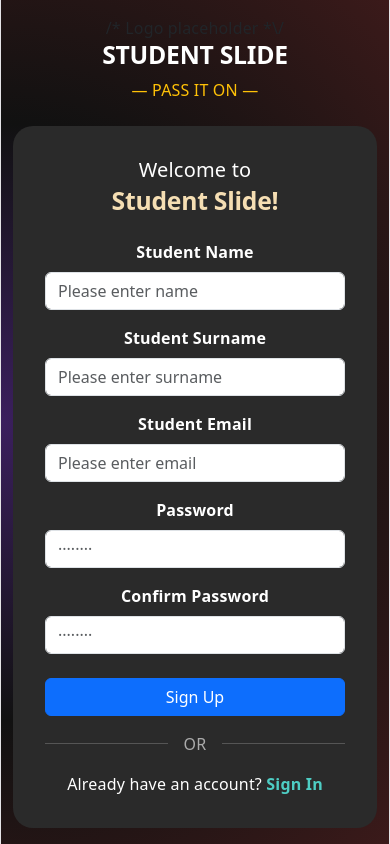
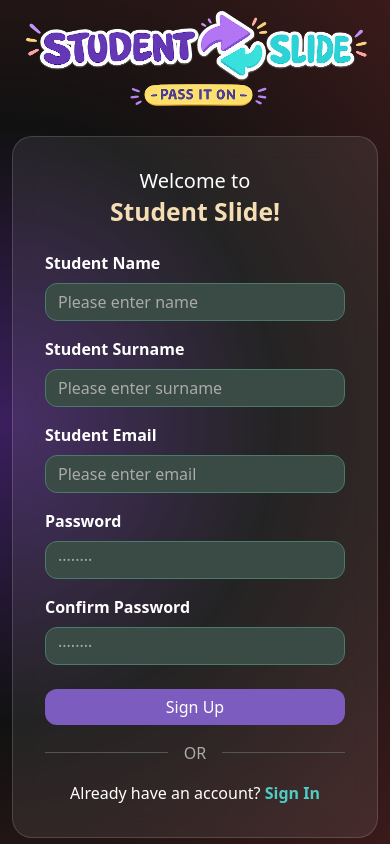
Before and after one commit to gabri3llp/dv200_keyboardlickers_studentslide, a React (Vite) app in the folder studentslide/: page /signup in a window 390 px wide. Built offline with nearby package versions, Linux system fonts and the light colour scheme.

Commit message:
addressed the UI issues on both pages. made the auth-card transparent, added the logo and made sure the width stretched the full page on desktop but still remaining responsive.

```diff
--- a/studentslide/index.html
+++ b/studentslide/index.html
@@ -2,7 +2,7 @@
 <html lang="en">
   <head>
     <meta charset="UTF-8" />
-    <link rel="icon" type="image/svg+xml" href="/favicon.svg" />
+<link rel="icon" type="image/png" href="./src/assets/StudentSlide_Logo_Full.png" />
     <meta name="viewport" content="width=device-width, initial-scale=1.0" />
     <title>studentslide</title>
   </head>
--- a/studentslide/src/App.css
+++ b/studentslide/src/App.css
@@ -184,18 +184,34 @@
 }
 
 /* signin/signup page */
+* {
+  margin: 0;
+  padding: 0;
+  box-sizing: border-box;
+}
+
+body {
+  min-height: 100vh;
+  overflow-x: hidden;
+  font-family: Arial, sans-serif;
+}
 
 .auth-background {
   min-height: 100vh;
+  width: 100%;
   background: radial-gradient(ellipse at left, #3b1f5e 0%, #111 50%, #3b1a1a 100%);
 }
 
 .auth-card {
-  background: #2a2a2a;
+  background: rgba(255, 255, 255, 0.08);
+  backdrop-filter: blur(12px);
+  -webkit-backdrop-filter: blur(12px);
+  border: 1px solid rgba(255, 255, 255, 0.15);
   border-radius: 20px;
   padding: 2rem;
   max-width: 500px;
   margin: 0 auto;
+  width: 100%;
 }
 
 .auth-title {
@@ -209,33 +225,34 @@
 }
 
 .auth-input {
-  background: #3a4a45;
-  border: 1.5px solid #4a7a6a;
-  border-radius: 12px;
-  color: white;
+  background: #3a4a45 !important;
+  border: 1.5px solid #4a7a6a !important;
+  border-radius: 12px !important;
+  color: white !important;
 }
 
 .auth-input::placeholder {
-  color: #aaa;
+  color: #aaa !important;
 }
 
 .auth-input:focus {
-  background: #3a4a45;
-  border-color: #4a7a6a;
-  color: white;
-  box-shadow: none;
+  background: #3a4a45 !important;
+  border-color: #4a7a6a !important;
+  color: white !important;
+  box-shadow: none !important;
 }
 
 .auth-btn {
-  background: #7c5cbf;
-  border: none;
-  border-radius: 12px;
+  background: #7c5cbf !important;
+  border: none !important;
+  border-radius: 12px !important;
   font-weight: bold;
   padding: 0.75rem;
+  color: white !important;
 }
 
 .auth-btn:hover {
-  background: #6a4aad;
+  background: #6a4aad !important;
 }
 
 .auth-divider {
@@ -258,3 +275,8 @@
   cursor: pointer;
   font-weight: 600;
 }
+
+.auth-logo {
+  max-width: 350px;
+  width: 100%;
+}
--- a/studentslide/src/Pages/signIn.jsx
+++ b/studentslide/src/Pages/signIn.jsx
@@ -1,6 +1,8 @@
 import { Container, Row, Col, Form, Button } from 'react-bootstrap'
 import { useNavigate } from 'react-router-dom'
 import { useState } from 'react'
+import logo from '../assets/StudentSlide_Logo_Full.png'
+
 
 const SignIn = () => {
   const navigate = useNavigate()
@@ -10,21 +12,34 @@ const SignIn = () => {
     setForm({ ...form, [e.target.name]: e.target.value })
   }
 
-  const handleSubmit = (e) => {
-    e.preventDefault()
-    console.log(form)
-    // API call goes here later
+ const handleSubmit = (e) => {
+  e.preventDefault()
+  if (!validate()) return
+  console.log('Ready for API call:', form)
+}
+
+const validate = () => {
+  // check neither field is empty
+  if (!form.email || !form.password) {
+    alert('Please fill in all fields')
+    return false
   }
+  // basic email format check
+  if (!form.email.includes('@')) {
+    alert('Please enter a valid email')
+    return false
+  }
+  return true
+}
 
   return (
-    <div className="auth-background">
-      <Container className="d-flex flex-column align-items-center justify-content-center min-vh-100">
+   <div className="auth-background">
+  <Container fluid className="d-flex flex-column align-items-center justify-content-center min-vh-100">
 
-        {/* Logo placeholder */}
-        <div className="mb-4 text-center">
-          <h2 className="text-white fw-bold">STUDENT SLIDE</h2>
-          <span className="text-warning">— PASS IT ON —</span>
-        </div>
+    {/* Logo */}
+    <div className="mb-4 text-center">
+      <img src={logo} alt="Student Slide Logo" className="auth-logo" />
+    </div>
 
         {/* Card */}
         <div className="auth-card w-100">
--- a/studentslide/src/Pages/signUp.jsx
+++ b/studentslide/src/Pages/signUp.jsx
@@ -1,6 +1,7 @@
 import { Container, Row, Col, Form, Button } from 'react-bootstrap'
 import { useNavigate } from 'react-router-dom'
 import { useState } from 'react'
+import logo from '../assets/StudentSlide_Logo_Full.png'
 
 const SignUp = () => {
   const navigate = useNavigate()
@@ -12,22 +13,45 @@ const SignUp = () => {
     setForm({ ...form, [e.target.name]: e.target.value })
   }
 
+  const validate = () => {
+    if (!form.name || !form.surname || !form.email || !form.password || !form.confirmPassword) {
+      alert('Please fill in all fields')
+      return false
+    }
+    if (!form.email.includes('@') || !form.email.includes('.')) {
+      alert('Please enter a valid email address')
+      return false
+    }
+    if (form.password.length < 6) {
+      alert('Password must be at least 6 characters')
+      return false
+    }
+    if (form.password !== form.confirmPassword) {
+      alert('Passwords do not match')
+      return false
+    }
+    return true
+  }
+
   const handleSubmit = (e) => {
     e.preventDefault()
-    console.log(form)
+    if (!validate()) return
+    console.log('Ready for API call:', form)
   }
 
   return (
     <div className="auth-background">
-      <Container className="d-flex flex-column align-items-center justify-content-center min-vh-100">
+      <Container fluid className="d-flex flex-column align-items-center justify-content-center min-vh-100">
+
+        {/* Logo */}
         <div className="mb-4 text-center">
-            /* Logo placeholder *\/
-          <h2 className="text-white fw-bold">STUDENT SLIDE</h2>
-          <span className="text-warning">— PASS IT ON —</span>
+          <img src={logo} alt="Student Slide Logo" className="auth-logo" />
         </div>
+
         <div className="auth-card w-100">
           <h5 className="text-center text-white mb-1">Welcome to</h5>
           <h2 className="text-center auth-title mb-4">Student Slide!</h2>
+
           <Form onSubmit={handleSubmit}>
             <Row>
               <Col xs={12} md={6}>
--- a/studentslide/src/index.css
+++ b/studentslide/src/index.css
@@ -1,111 +1,11 @@
-:root {
-  --text: #6b6375;
-  --text-h: #08060d;
-  --bg: #fff;
-  --border: #e5e4e7;
-  --code-bg: #f4f3ec;
-  --accent: #aa3bff;
-  --accent-bg: rgba(170, 59, 255, 0.1);
-  --accent-border: rgba(170, 59, 255, 0.5);
-  --social-bg: rgba(244, 243, 236, 0.5);
-  --shadow:
-    rgba(0, 0, 0, 0.1) 0 10px 15px -3px, rgba(0, 0, 0, 0.05) 0 4px 6px -2px;
-
-  --sans: system-ui, 'Segoe UI', Roboto, sans-serif;
-  --heading: system-ui, 'Segoe UI', Roboto, sans-serif;
-  --mono: ui-monospace, Consolas, monospace;
-
-  font: 18px/145% var(--sans);
-  letter-spacing: 0.18px;
-  color-scheme: light dark;
-  color: var(--text);
-  background: var(--bg);
-  font-synthesis: none;
-  text-rendering: optimizeLegibility;
-  -webkit-font-smoothing: antialiased;
-  -moz-osx-font-smoothing: grayscale;
-
-  @media (max-width: 1024px) {
-    font-size: 16px;
-  }
-}
-
-@media (prefers-color-scheme: dark) {
-  :root {
-    --text: #9ca3af;
-    --text-h: #f3f4f6;
-    --bg: #16171d;
-    --border: #2e303a;
-    --code-bg: #1f2028;
-    --accent: #c084fc;
-    --accent-bg: rgba(192, 132, 252, 0.15);
-    --accent-border: rgba(192, 132, 252, 0.5);
-    --social-bg: rgba(47, 48, 58, 0.5);
-    --shadow:
-      rgba(0, 0, 0, 0.4) 0 10px 15px -3px, rgba(0, 0, 0, 0.25) 0 4px 6px -2px;
-  }
-
-  #social .button-icon {
-    filter: invert(1) brightness(2);
-  }
+* {
+  margin: 0;
+  padding: 0;
+  box-sizing: border-box;
 }
 
 body {
-  margin: 0;
+  min-height: 100vh;
+  overflow-x: hidden;
+  font-family: Arial, sans-serif;
 }
-
-#root {
-  width: 1126px;
-  max-width: 100%;
-  margin: 0 auto;
-  text-align: center;
-  border-inline: 1px solid var(--border);
-  min-height: 100svh;
-  display: flex;
-  flex-direction: column;
-  box-sizing: border-box;
-}
-
-h1,
-h2 {
-  font-family: var(--heading);
-  font-weight: 500;
-  color: var(--text-h);
-}
-
-h1 {
-  font-size: 56px;
-  letter-spacing: -1.68px;
-  margin: 32px 0;
-  @media (max-width: 1024px) {
-    font-size: 36px;
-    margin: 20px 0;
-  }
-}
-h2 {
-  font-size: 24px;
-  line-height: 118%;
-  letter-spacing: -0.24px;
-  margin: 0 0 8px;
-  @media (max-width: 1024px) {
-    font-size: 20px;
-  }
-}
-p {
-  margin: 0;
-}
-
-code,
-.counter {
-  font-family: var(--mono);
-  display: inline-flex;
-  border-radius: 4px;
-  color: var(--text-h);
-}
-
-code {
-  font-size: 15px;
-  line-height: 135%;
-  padding: 4px 8px;
-  background: var(--code-bg);
-}
```
